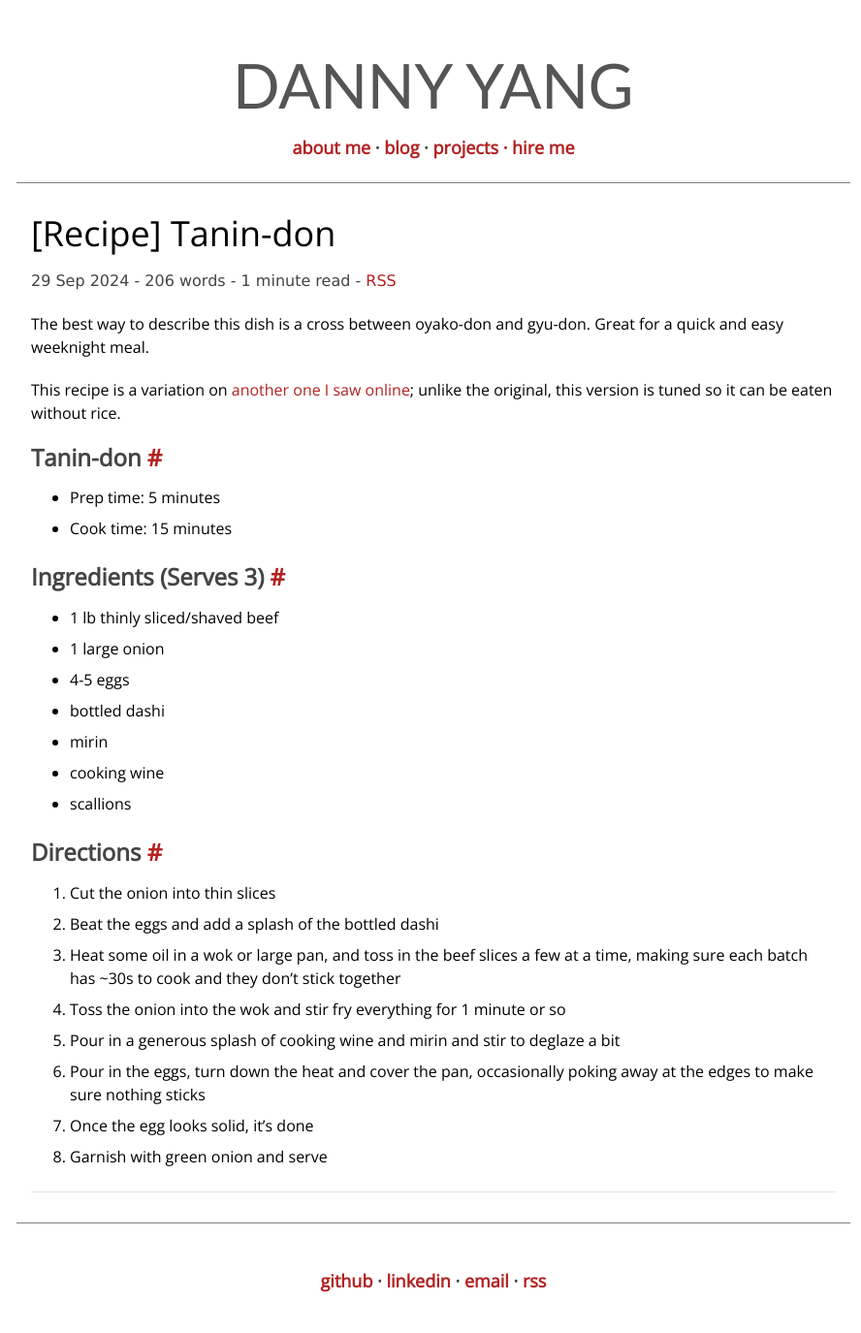
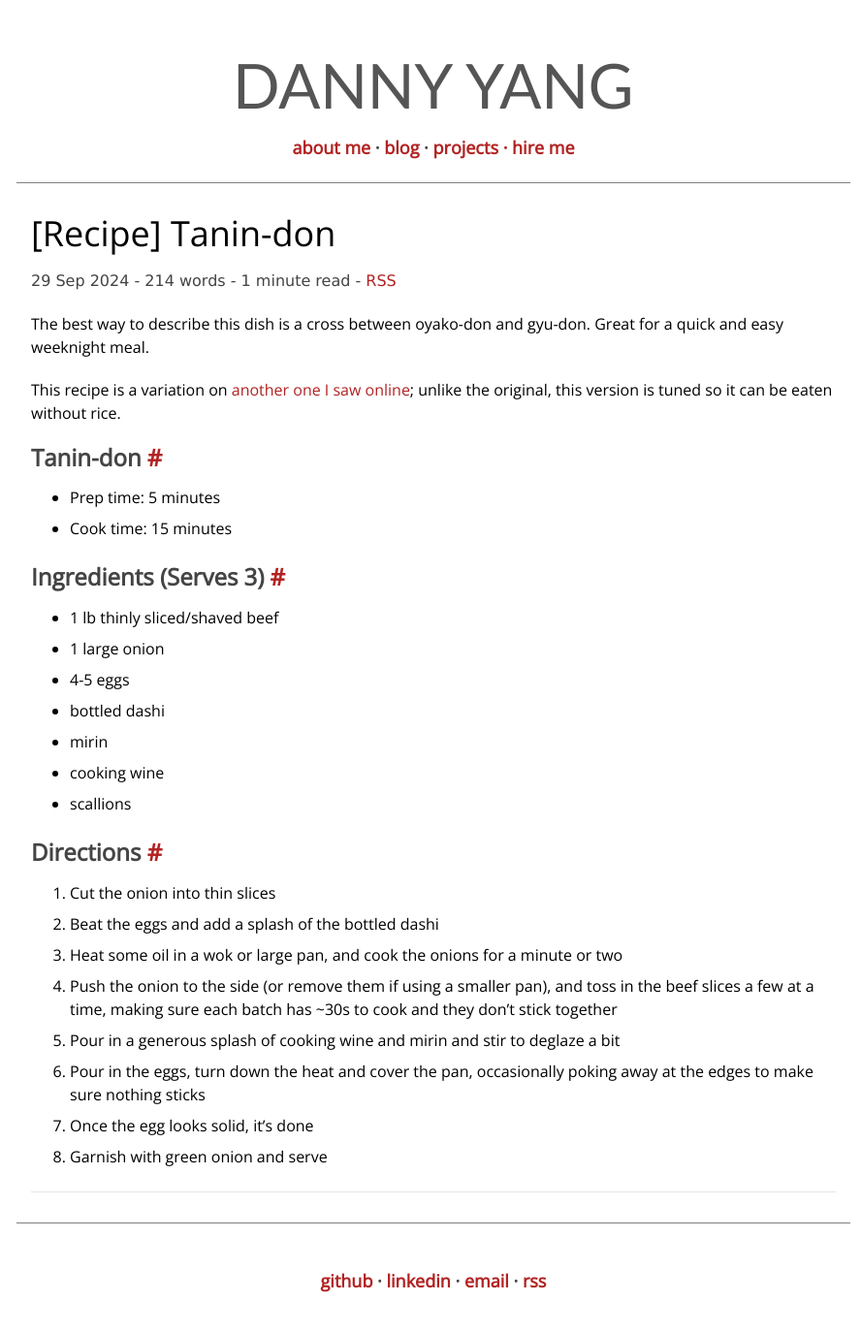
Before and after one commit to yangdanny97/yangdanny97.github.io, a Jekyll site: the page built from _posts/2024-09-29-tanindon.md, in a window 1280 px wide. Shown: the whole page at 97% size, without its empty margins (193-1081 px from the left). Built offline with Jekyll 4.4.1, drawn with Linux system fonts in a browser that asks for light colours; comment, search, counter and statistics services are not loaded.

Commit message:
update instructions

```diff
--- a/_posts/2024-09-29-tanindon.md
+++ b/_posts/2024-09-29-tanindon.md
@@ -28,9 +28,9 @@ This recipe is a variation on [another one I saw online](https://www.justonecook
 ### Directions
 1. Cut the onion into thin slices
 2. Beat the eggs and add a splash of the bottled dashi
-3. Heat some oil in a wok or large pan, and toss in the beef slices a few at a time, making sure each batch has ~30s to cook and they don't stick together
-4. Toss the onion into the wok and stir fry everything for 1 minute or so
-5. Pour in a generous splash of cooking wine and mirin and stir to deglaze a bit
-6. Pour in the eggs, turn down the heat and cover the pan, occasionally poking away at the edges to make sure nothing sticks
-7. Once the egg looks solid, it's done
-8. Garnish with green onion and serve
+3. Heat some oil in a wok or large pan, and cook the onions for a minute or two
+4. Push the onion to the side (or remove them if using a smaller pan), and toss in the beef slices a few at a time, making sure each batch has ~30s to cook and they don't stick together
+6. Pour in a generous splash of cooking wine and mirin and stir to deglaze a bit
+7. Pour in the eggs, turn down the heat and cover the pan, occasionally poking away at the edges to make sure nothing sticks
+8. Once the egg looks solid, it's done
+9. Garnish with green onion and serve
```
